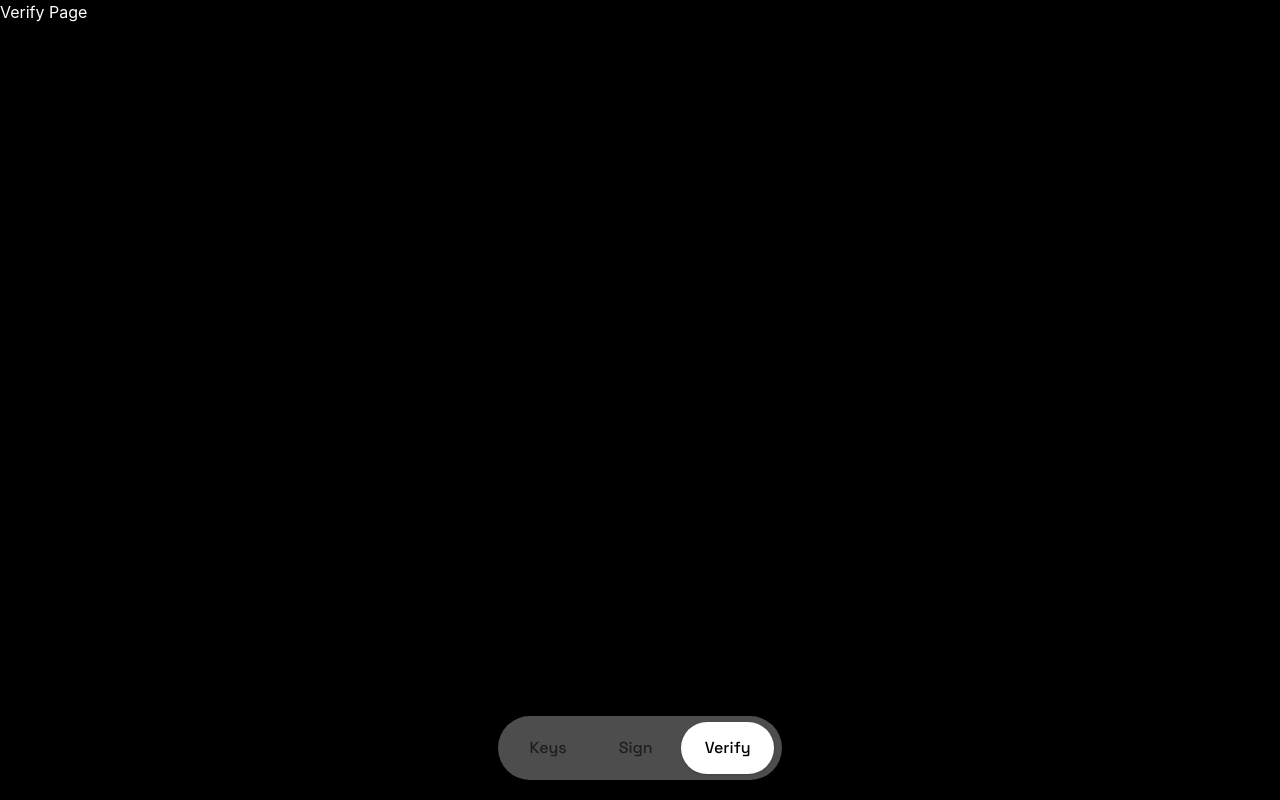
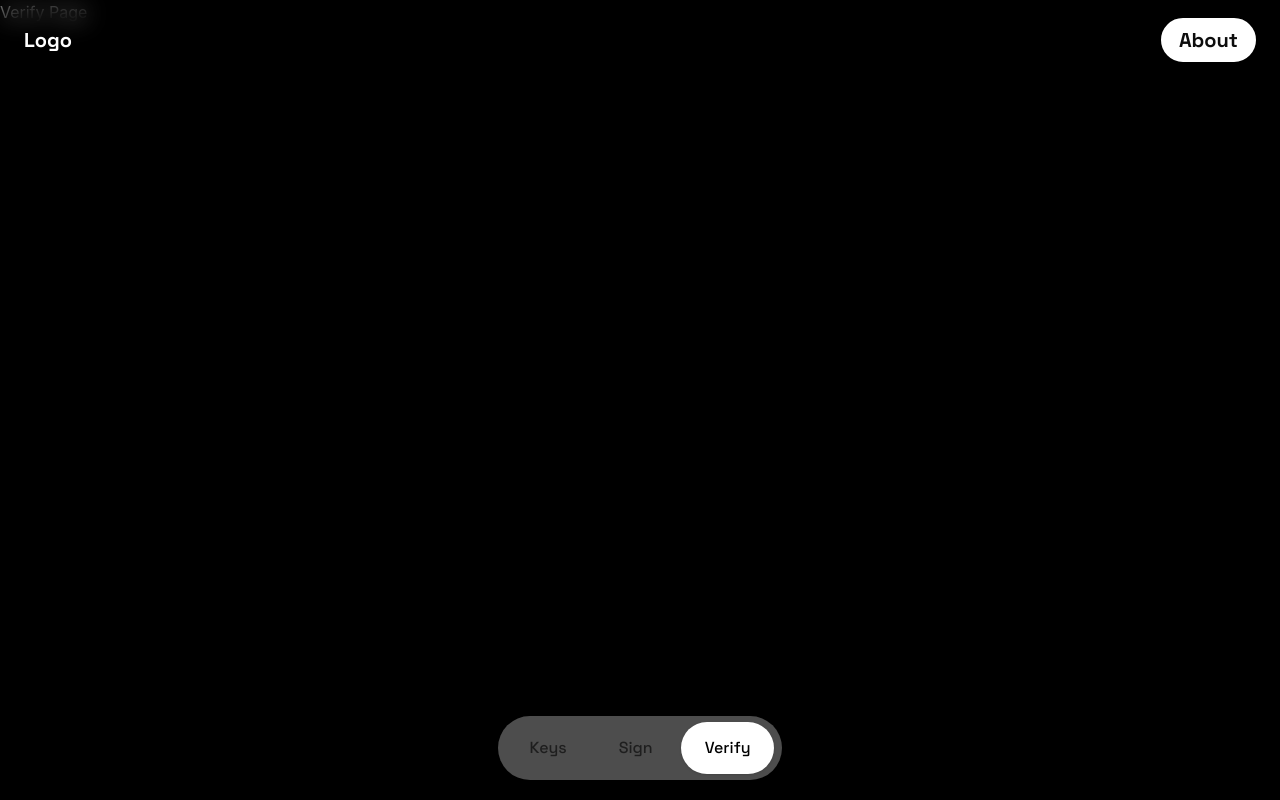
Before and after one commit to KenetHilang/PQC-Signer, a Next.js app in the folder frontend/: page /verify in a window 1280 px wide. Built offline with nearby package versions, Linux system fonts and the light colour scheme.

Commit message:
feat: add topbar, refactoring to-do: logo placeholder, key page

```diff
--- a/frontend/app/globals.css
+++ b/frontend/app/globals.css
@@ -25,6 +25,10 @@ textarea {
   font: inherit;
 }
 
+@utility mask-to-t {
+  mask: linear-gradient(to top, rgba(0, 0, 0, 0) 0%, rgba(0, 0, 0, 1) 10%)
+}
+
 @font-face {
     font-family: 'Akira';
     src: url('../static/Akira/Akira\ Expanded\ Demo.otf') format('opentype');
--- a/frontend/app/layout.tsx
+++ b/frontend/app/layout.tsx
@@ -27,7 +27,7 @@ export default function RootLayout({ children }: Readonly<{ children: ReactNode
     <html lang="en">
       <body className={`${displayFont.variable} ${monoFont.variable} bg-[#0A0A0E] text-white antialiased`}>
 
-        {/* <TopBar /> */}
+        <TopBar />
 
         <main className="relative flex min-h-screen flex-col">
           {children}
--- a/frontend/components/ui/navbar/topBar.tsx
+++ b/frontend/components/ui/navbar/topBar.tsx
@@ -1,18 +1,23 @@
-
+import Link from "next/link";
 
 export default function TopBar() {
     return(
-        <div className="fixed top-0 left-0 w-full flex justify-center z-60 font-Space">
-            <div className="text-xl text-white w-full bg-amber-300">
-                <div className="flex justify-between px-4 py-2">
-                    <div>
+        <div className="fixed top-0 left-0 w-full z-50 font-Space pb-12">
+
+            <div className="absolute inset-0 -z-10 bg-black/40 backdrop-blur-md pointer-events-none [mask-image:linear-gradient(to_bottom,black_50%,transparent_100%)]" />
+
+            <div className="flex justify-between items-center px-6 py-4.5 text-xl text-white w-full">
+                <Link href='/'>
+                    <div className="font-bold hover:text-gray-300 transition-colors cursor-pointer">
                         Logo
                     </div>
-                    <div className="bg-amber-950 p-2 rounded-3xl">
-                        About
-                    </div>
+                </Link>
+
+                <div className="bg-white hover:bg-white/90 text-black/95 transition-colors py-1.5 px-4 rounded-3xl text-md cursor-pointer border-2 border-white shadow-sm font-bold">
+                    About
                 </div>
             </div>
+
         </div>
     )
 }
```
